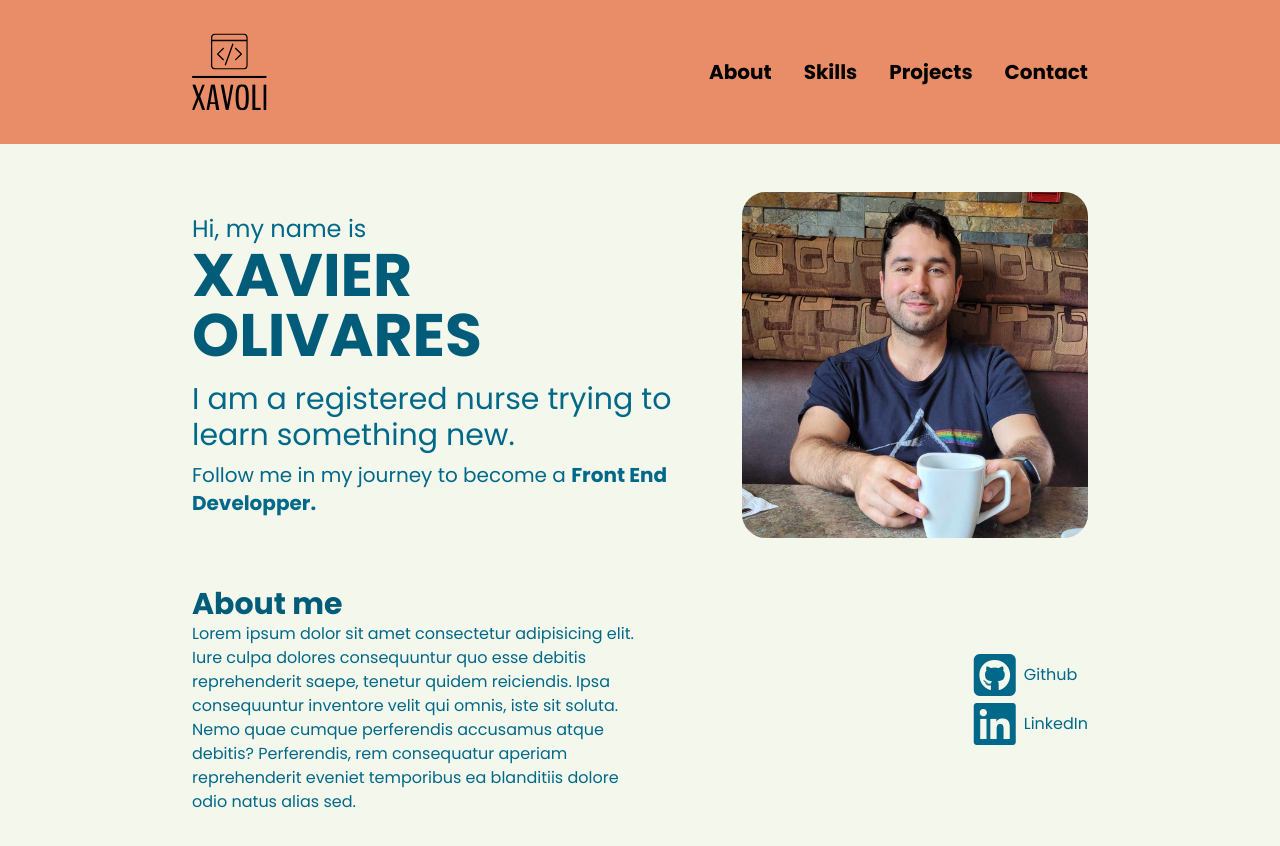
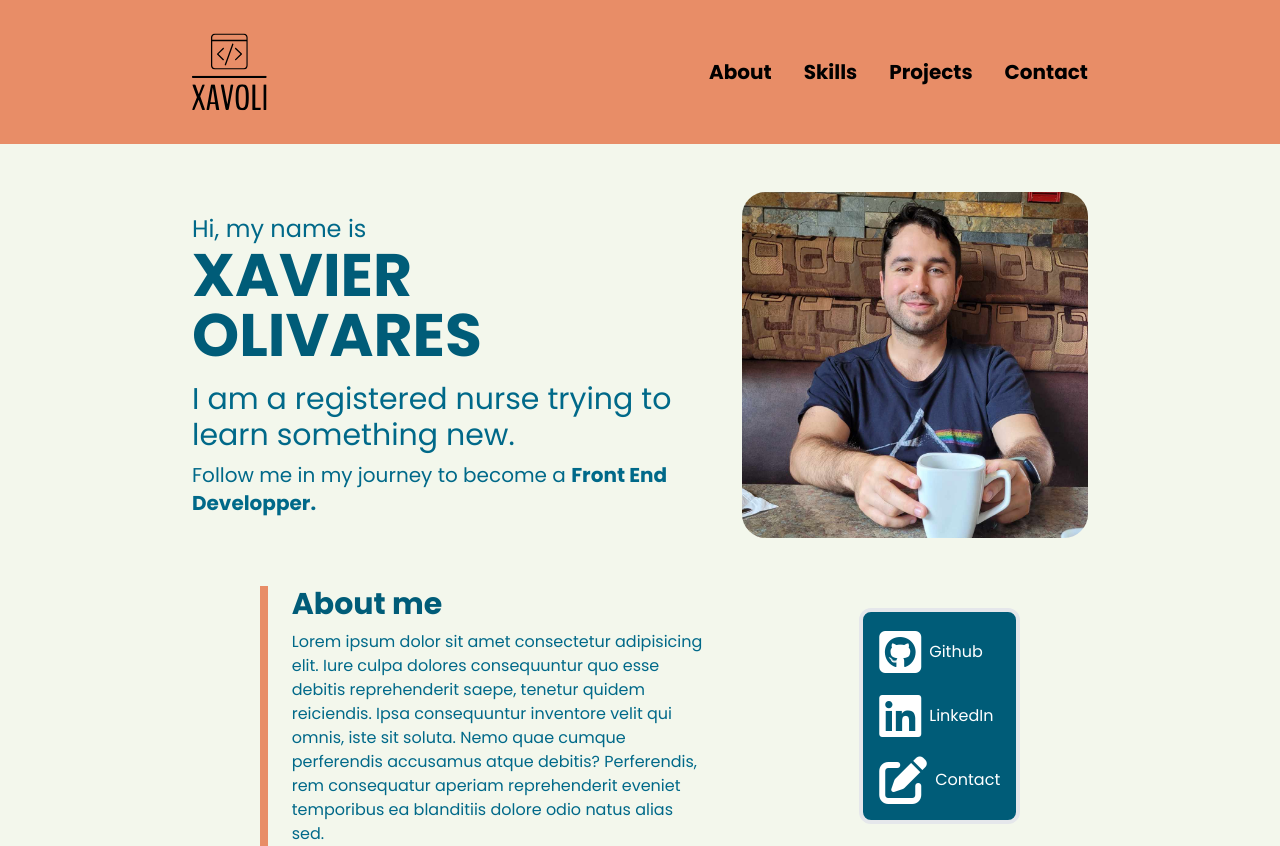
Before and after one commit to XavOli/Xavoli2.0, a website: page index.html in a window 1280 px wide. Before the commit the page ends 814 px from the top, so only its background shows below. Drawn offline with Linux system fonts and the light colour scheme.

Commit message:
about icons correction

```diff
--- a/index.html
+++ b/index.html
@@ -66,22 +66,26 @@
         <!--About-->
         <section id="about">
             <!-- About wrapper -->
-            <div class="section-padding flex flex-col md:flex-row items-center justify-between space-y-6 md:space-y-0 md:space-x-4 animate-fadeUp text-paraBlue">
+            <div class="section-padding flex flex-col md:flex-row items-center justify-around space-y-8 md:space-y-0 md:space-x-4 animate-fadeUp ">
                 <!-- About text -->
-                <div class="w-full max-w-md">
-                    <h1 class="text-3xl font-semibold text-headerBlue">About me</h1>
-                    <p>Lorem ipsum dolor sit amet consectetur adipisicing elit. Iure culpa dolores consequuntur quo esse debitis reprehenderit saepe, tenetur quidem reiciendis. Ipsa consequuntur inventore velit qui omnis, iste sit soluta. Nemo quae cumque perferendis accusamus atque debitis? Perferendis, rem consequatur aperiam reprehenderit eveniet temporibus ea blanditiis dolore odio natus alias sed.</p>
+                <div class="w-full max-w-md space-y-2 md:border-l-8 md:pl-6 border-navOrange">
+                    <h1 class=" text-3xl font-semibold text-headerBlue text-center md:text-left">About me</h1>
+                    <p class="text-center md:text-left text-paraBlue">Lorem ipsum dolor sit amet consectetur adipisicing elit. Iure culpa dolores consequuntur quo esse debitis reprehenderit saepe, tenetur quidem reiciendis. Ipsa consequuntur inventore velit qui omnis, iste sit soluta. Nemo quae cumque perferendis accusamus atque debitis? Perferendis, rem consequatur aperiam reprehenderit eveniet temporibus ea blanditiis dolore odio natus alias sed.</p>
                 </div>
                 <!-- About icons -->
-                <div class="flex md:flex-col items-start justify-around space-x-4 md:space-x-0">
-                    <div class="flex items-center space-x-2">
-                        <a href="#"><i class="fa-brands fa-square-github fa-3x"></i></a>
+                <div class="flex md:flex-col items-start justify-around space-x-6 md:space-x-0 md:space-y-4 text-white border-4 p-4 bg-headerBlue rounded-xl">
+                    <a href="https://github.com/XavOli" class="flex items-center space-x-2">
+                        <i class="fa-brands fa-square-github fa-3x "></i>
                         <p>Github</p>
-                    </div>
-                    <div class="flex items-center space-x-2">
-                        <a href="#"><i class="fa-brands fa-linkedin fa-3x"></i></a>
+                    </a>
+                    <a href="#" class="flex items-center space-x-2">
+                        <i class="fa-brands fa-linkedin fa-3x"></i>
                         <p>LinkedIn</p>
-                    </div>
+                    </a>
+                    <a href="mailto: xavoli2099@gmail.com" class="flex items-center space-x-2">
+                        <i class="fa-solid fa-pen-to-square fa-3x"></i>
+                        <p>Contact</p>
+                    </a>
                 </div>
             </div>
         </section>
```
Also changed, not shown: css/style.css.
